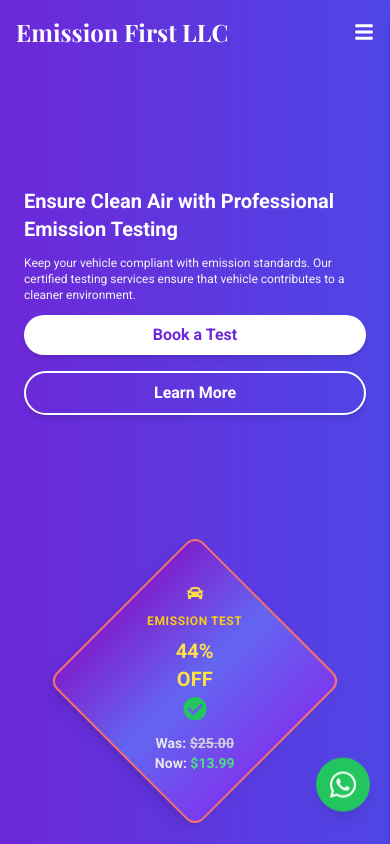
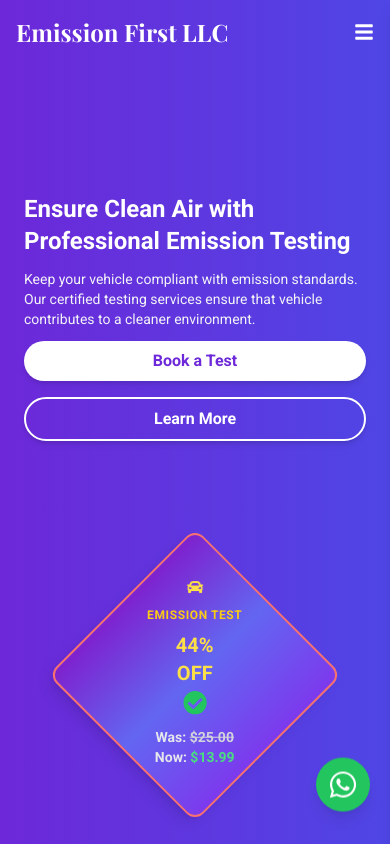
Before and after one commit to arjunn2313/emmision-center, a React (Vite) app: page / in a window 390 px wide. Shown: the top 844 px of the page. Built offline with nearby package versions, Linux system fonts and the light colour scheme; the HTML template or start-up script is replaced by a standard one.

Commit message:
banner font adujested

```diff
--- a/src/components/HomePage/Banner.jsx
+++ b/src/components/HomePage/Banner.jsx
@@ -5,13 +5,13 @@
 const HeroSection = () => {
   return (
     <section className="relative h-screen bg-gradient-to-r from-primary to-secondary  ">
-      <div className="container mx-auto flex flex-col lg:flex-row gap-10 justify-evenly md:justify-center lg:justify-between items-center h-full px-6 lg:px-16">
+      <div className="container mx-auto flex flex-col lg:flex-row sm:gap-10 justify-evenly md:justify-center lg:justify-between items-center h-full px-6 lg:px-16">
         {/* Left: Text */}
         <div className="text-white space-y-3 md:space-y-6 sm:mt-12 lg:mt-0 lg:w-1/2">
-          <h1 className="text-xl md:text-5xl lg:text-6xl font-extrabold">
+          <h1 className="text-2xl md:text-5xl lg:text-6xl font-extrabold">
             Ensure Clean Air with Professional Emission Testing
           </h1>
-          <p className="text-xs md:text-xl text-neutral">
+          <p className="text-sm md:text-xl text-neutral">
             Keep your vehicle compliant with emission standards. Our certified
             testing services ensure that vehicle contributes to a cleaner
             environment.
```
